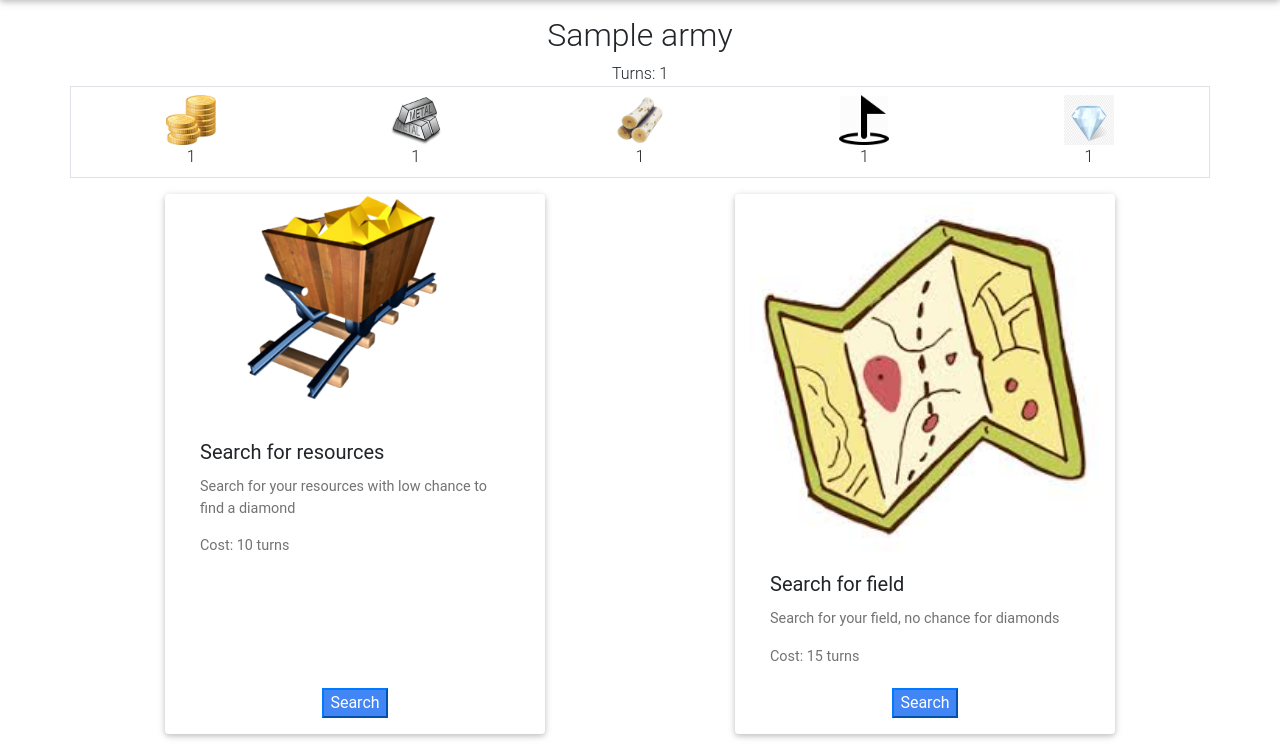
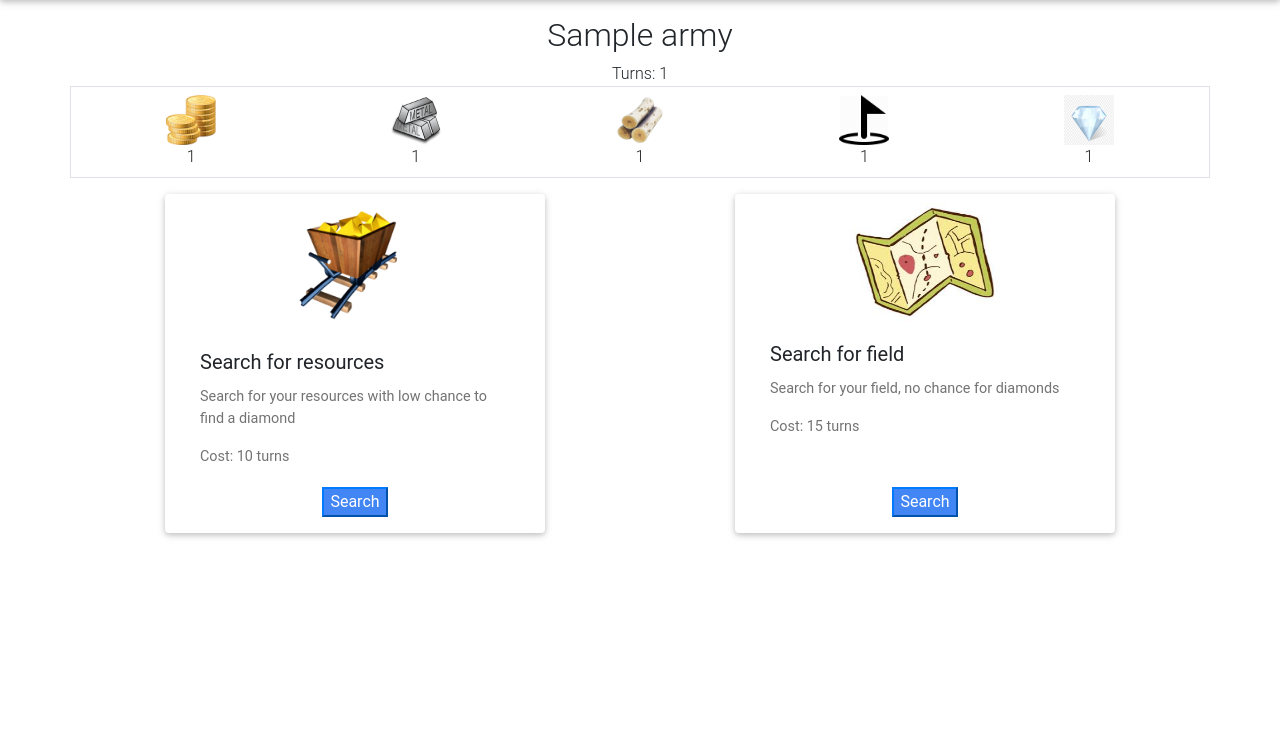
Before and after one commit to barakavraham/wargame, a Flask app: page /base/ in a window 1280 px wide. Shown: the part 56-800 px from the top of the page. Run offline with Flask 2, Linux system fonts and the light colour scheme; a user stored in the database is signed in; tables that the repository leaves empty hold one stand-in row (values such as "Sample post"); some libraries are stand-ins or nearby versions.

Commit message:
img fix for now

```diff
--- a/app/static/css/base.css
+++ b/app/static/css/base.css
@@ -1,3 +1,14 @@
+.map-img {
+  height: 120px;
+  width: 150px;
+}
+
+.resource-search-img {
+  height: 120px;
+  width: 180px;
+  margin-top: 1rem;
+}
+
 .resource-img {
     height: 35px;
     width: 35px;
--- a/app/templates/base/index.html
+++ b/app/templates/base/index.html
@@ -28,7 +28,7 @@
     <div class="row">
         <div class="card col-lg-4 mx-auto mt-3 d-flex">
             <div class="purchase-result text-center mb-1"></div>
-            <img class="card-img-top img-fluid mx-auto" src="{{ url_for('static', filename='images/search_resources.png') }}" alt="resources image">
+            <img class="card-img-top img-fluid mx-auto resource-search-img" src="{{ url_for('static', filename='images/search_resources.png') }}" alt="resources image">
             <div class="card-body">
                 <h5 class="card-title">Search for resources</h5>
                 <p class="card-text middle-card-text">Search for your resources with low chance to find a diamond</p>
@@ -43,7 +43,7 @@
         </div>
         <div class="card col-lg-4 mx-auto mt-3 d-flex">
             <div class="purchase-result text-center mb-1"></div>
-            <img class="card-img-top img-fluid mx-auto mt-2" src="{{ url_for('static', filename='images/search_field.png') }}" alt="field image">
+            <img class="card-img-top img-fluid mx-auto mt-2 map-img" src="{{ url_for('static', filename='images/search_field.png') }}" alt="field image">
             <div class="card-body">
                 <h5 class="card-title">Search for field</h5>
                 <p class="card-text middle-card-text">Search for your field, no chance for diamonds</p>
```
